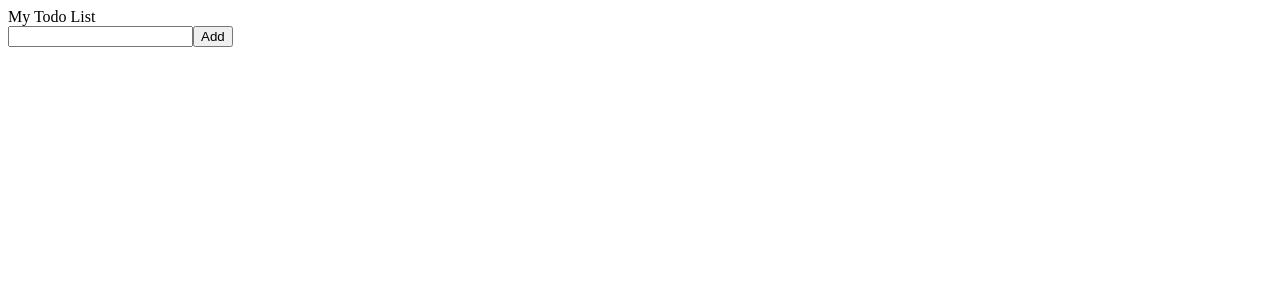
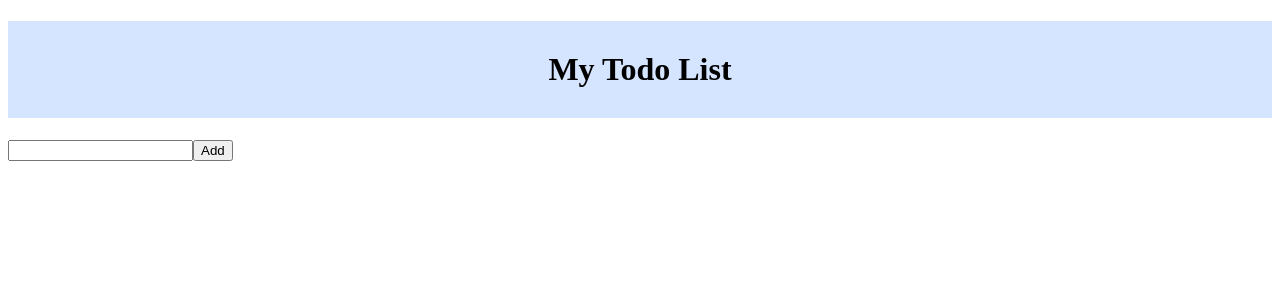
Before and after one commit to artempenteskul/todo-app, a React (Vite) app: page / in a window 1280 px wide. Shown: the top 300 px of the page. Built offline with nearby package versions, Linux system fonts and the light colour scheme.

Commit message:
added styling for header component

```diff
--- a/src/components/Header.jsx
+++ b/src/components/Header.jsx
@@ -1,5 +1,7 @@
+import styles from '../css/header.module.css';
+
 export default function Header() {
     return (
-        <div>My Todo List</div>
+        <h1 className={styles.header}>My Todo List</h1>
     );
 }
--- /dev/null
+++ b/src/css/header.module.css
@@ -0,0 +1,6 @@
+.header {
+    background-color: #d5e5ff;
+    text-align: center;
+    padding: 30px;
+    font-size: 32px;
+}
```
